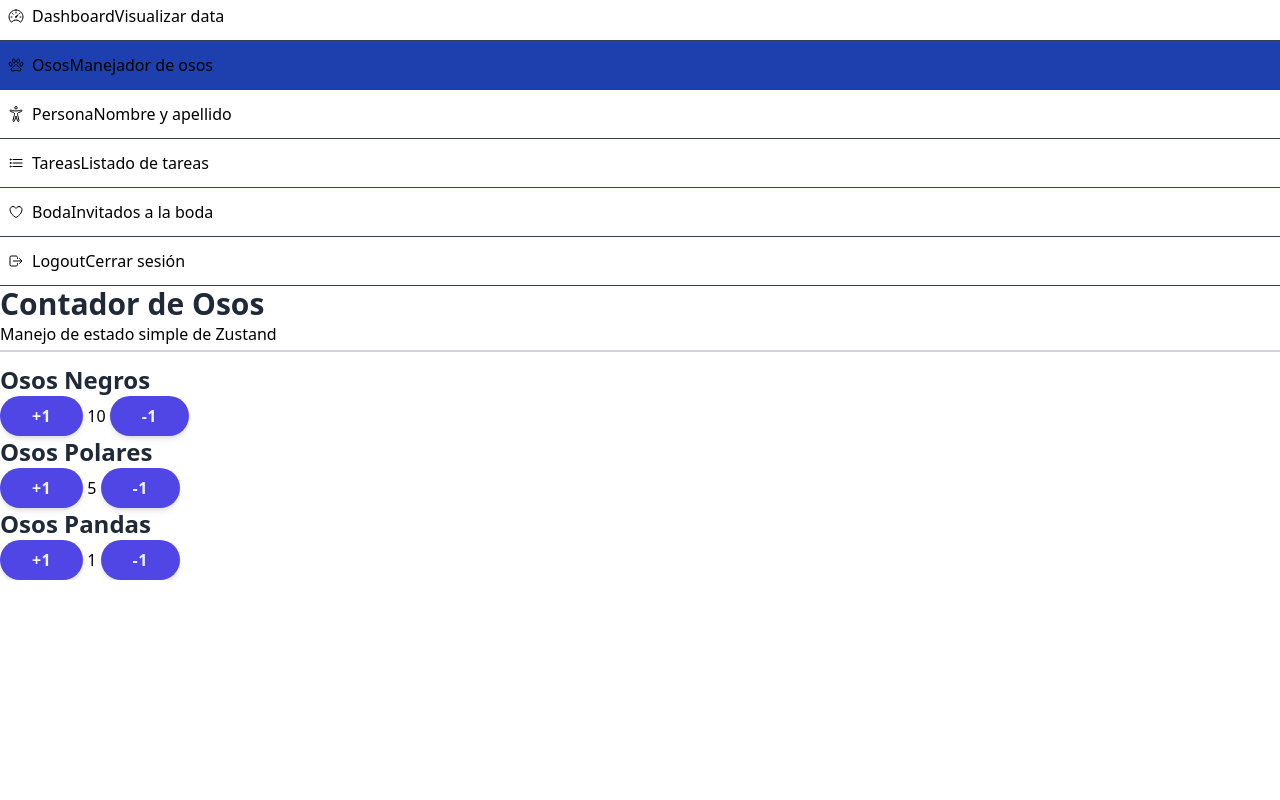
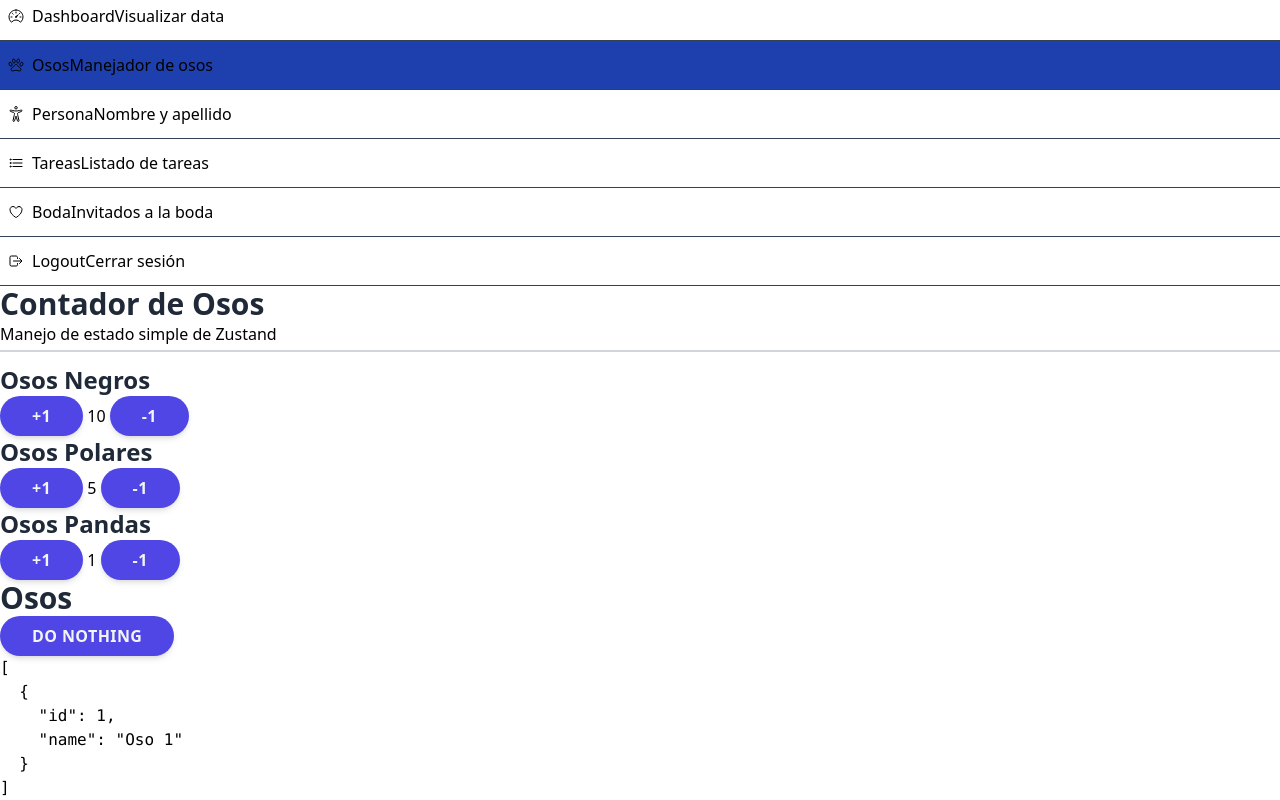
Before and after one commit to DramaQueeen26/zustand-dashboard, a React (Vite) app: page /dashboard/bears in a window 1280 px wide. Shown: the part 416-1216 px from the top of the page. Before the commit the page ends 996 px from the top, so only its background shows below. Built offline with nearby package versions, Linux system fonts and the light colour scheme.

Commit message:
Objetos anidados en el store

```diff
--- a/src/pages/01-basic/BearPage.tsx
+++ b/src/pages/01-basic/BearPage.tsx
@@ -1,3 +1,4 @@
+import { useShallow } from 'zustand/react/shallow'
 import { WhiteCard } from '../../components'
 import { useBearStore } from '../../stores'
 
@@ -16,6 +17,8 @@
         <PolarBears/>
 
         <PandaBears/>
+
+        <BearsDisplay/>
 
       </div>
 
@@ -80,3 +83,20 @@
     </WhiteCard>
   )
 }
+
+export const BearsDisplay = () => {
+
+  const bears = useBearStore( useShallow(state => state.bears) )
+  const doNothing = useBearStore( state => state.doNothing )
+
+  return(
+    <WhiteCard>
+      <h1>Osos</h1>
+      <button onClick={doNothing}>Do Nothing</button>
+
+      <pre>
+        { JSON.stringify(bears, null, 2) }
+      </pre>
+    </WhiteCard>
+  )
+}
--- a/src/stores/bears/bears.store.ts
+++ b/src/stores/bears/bears.store.ts
@@ -1,19 +1,28 @@
 import { create } from 'zustand'
+
+interface Bear {
+  id: number,
+  name: string
+}
 
 interface BearState {
     blackBears: number
     polarBears: number
     pandaBears: number
+    bears: Bear[]
     increaseBlackBears: (by: number) => void
     increasePolarBears: (by: number) => void
     increasePandaBears: (by: number) => void
+    doNothing: () => void
 }
 
 export const useBearStore = create<BearState>()((set) => ({
   blackBears: 10,
   polarBears: 5,
   pandaBears: 1,
+  bears: [{ id: 1, name: 'Oso 1' }],
   increaseBlackBears: (by: number) => set( (state) => ({ blackBears: state.blackBears + by }) ),
   increasePolarBears: (by: number) => set( (state) => ({ polarBears: state.polarBears + by }) ),
-  increasePandaBears: (by: number) => set( (state) => ({ pandaBears: state.pandaBears + by }) )
+  increasePandaBears: (by: number) => set( (state) => ({ pandaBears: state.pandaBears + by }) ),
+  doNothing: () => set( state => ({ bears: [ ...state.bears ] }))
 }))
```
